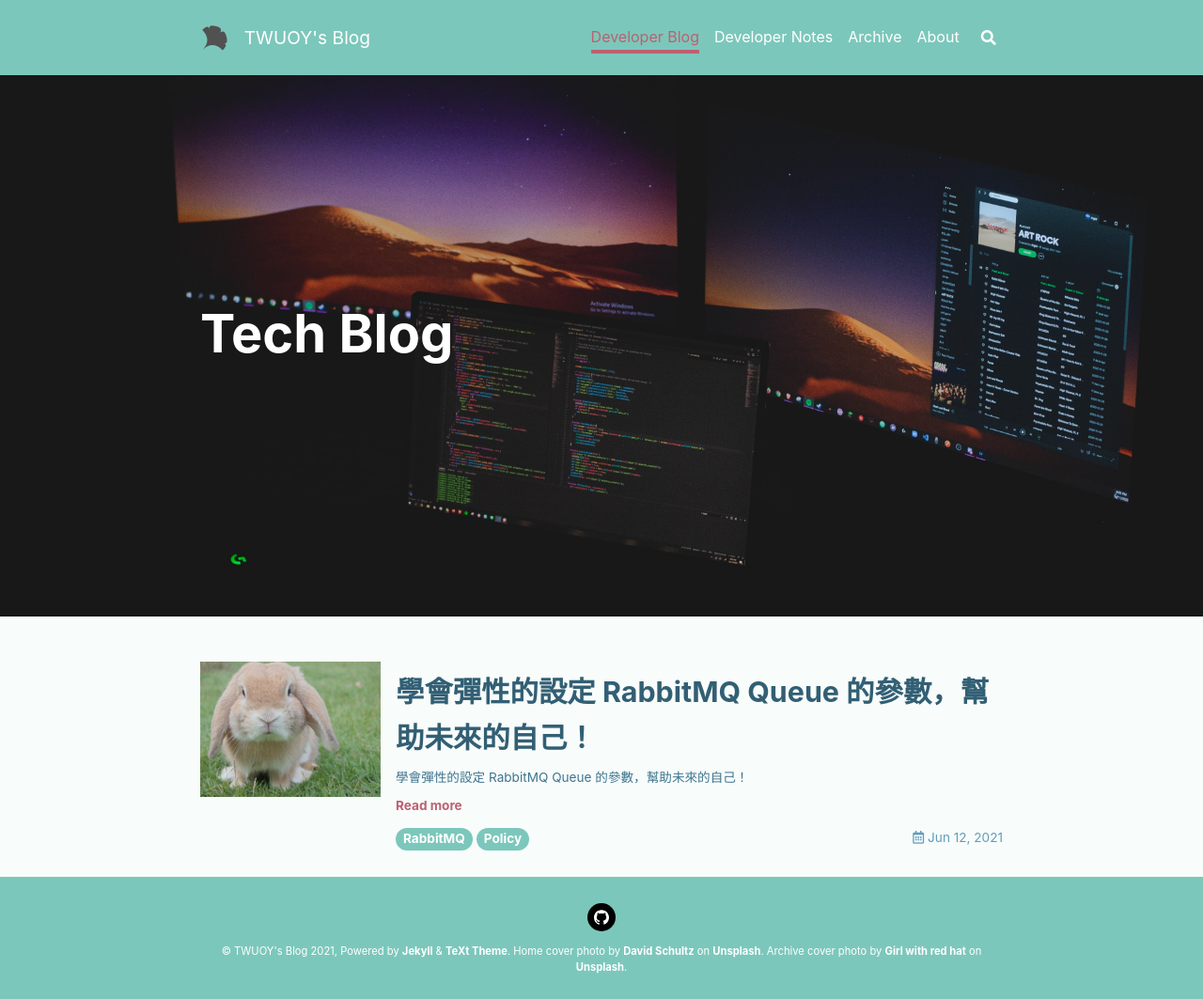
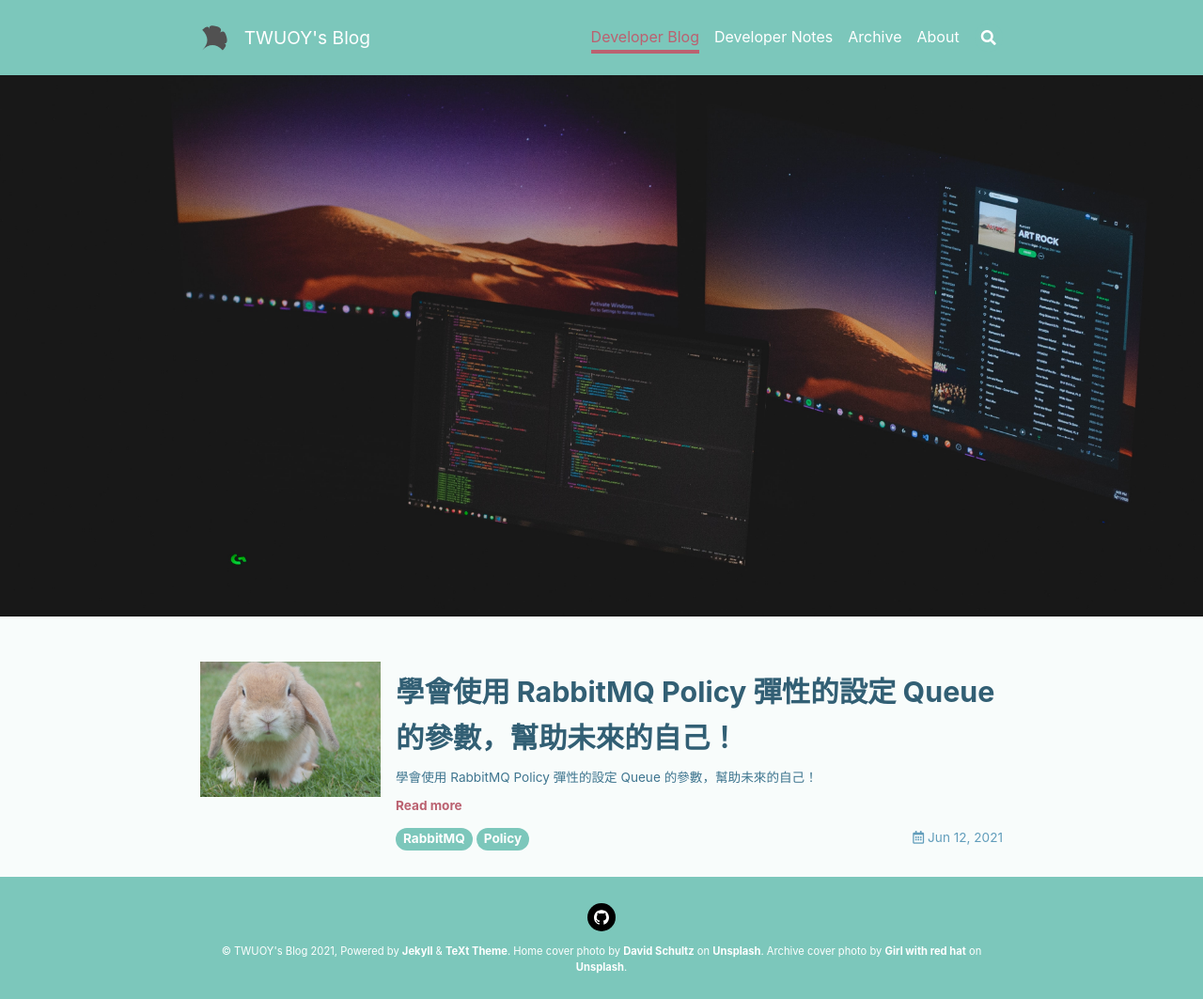
Before and after one commit to twuoy/twuoy.github.io, a Jekyll site: the page built from blog.html, in a window 1280 px wide. Shown: the whole page at 94% size. Built offline with Jekyll 4.4.1, drawn with Linux system fonts in a browser that asks for light colours; nearby versions of some CDN libraries.

Commit message:
style: disable title

```diff
--- a/_blog/2021-06-12-how-to-use-rabbitmq-policy.md
+++ b/_blog/2021-06-12-how-to-use-rabbitmq-policy.md
@@ -1,5 +1,5 @@
 ---
-title: 學會彈性的設定 RabbitMQ Queue 的參數，幫助未來的自己！
+title: 學會使用 RabbitMQ Policy 彈性的設定 Queue 的參數，幫助未來的自己！
 tags: RabbitMQ Policy
 cover: /assets/images/2021-06-12-how-to-use-rabbitmq-policy.jpg
 article_header:
@@ -14,7 +14,7 @@ article_header:
 
 ---
 
-> *學會彈性的設定 RabbitMQ Queue 的參數，幫助未來的自己！*
+> *學會使用 RabbitMQ Policy 彈性的設定 Queue 的參數，幫助未來的自己！*
 
 <!--more-->
 ---
--- a/blog.html
+++ b/blog.html
@@ -1,8 +1,8 @@
 ---
 layout: articles
-title: Tech Blog
+title: Developer Blog
 pageview: true
-show_title: true
+show_title: false
 cover: /assets/images/Blog-davidschultz.jpg
 articles:
   data_source: site.blog
--- a/notes.html
+++ b/notes.html
@@ -1,6 +1,6 @@
 ---
 layout: articles
-title: Tech Notes
+title: Developer Notes
 pageview: true
 show_title: false
 cover: /assets/images/Blog-davidschultz.jpg
```
